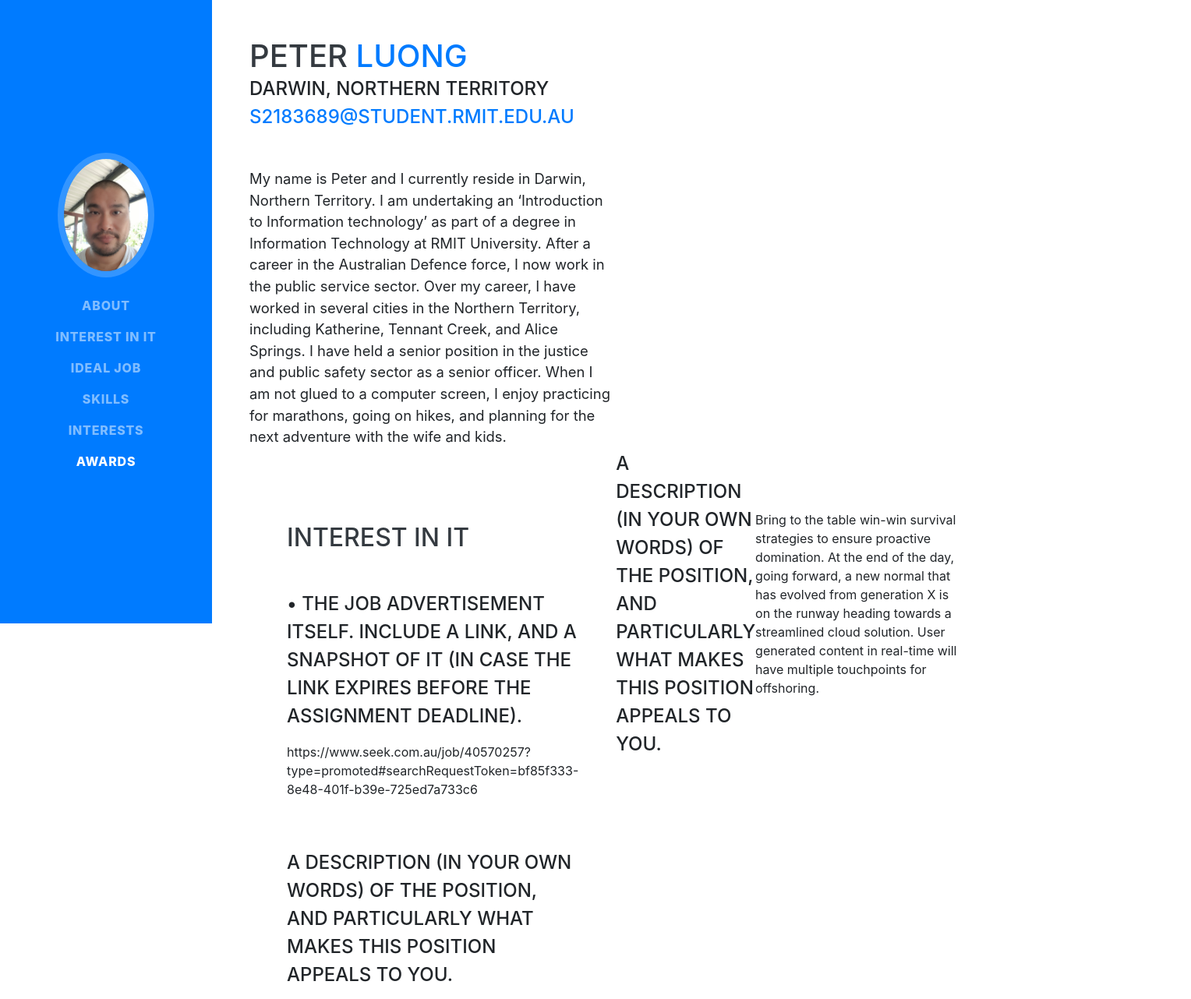
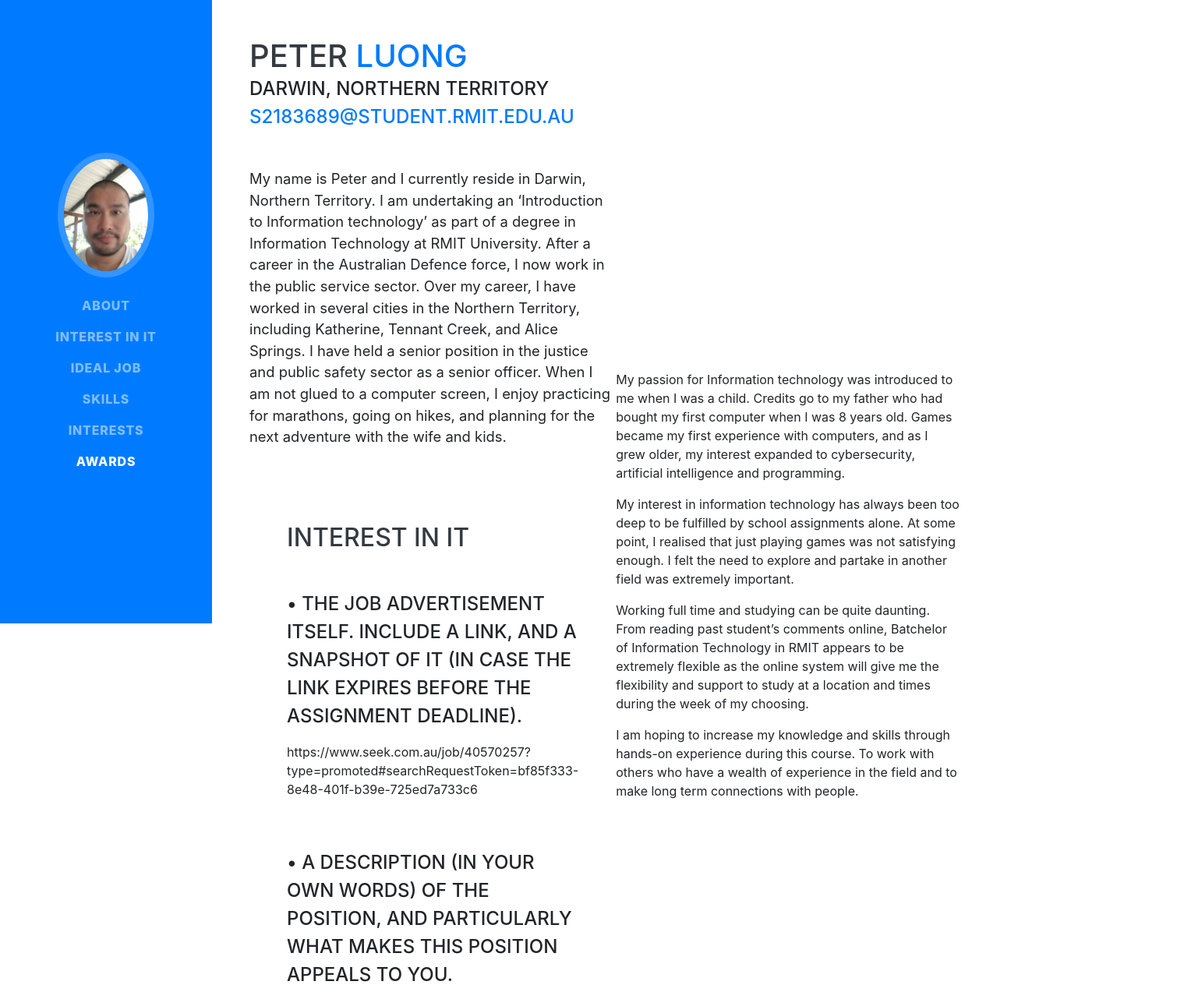
Before and after one commit to s2183689/Assignment-1, a website with bundled scripts: page index.html in a window 1280 px wide. Shown: the top 1282 px of the page at 78% size, 1528 px wide, since content can reach past the window. Built offline with nearby package versions, Linux system fonts and the light colour scheme; a web font is replaced by a local one.

Commit message:
Update index.html

```diff
--- a/index.html
+++ b/index.html
@@ -83,11 +83,8 @@
             <p>https://www.seek.com.au/job/40570257?type=promoted#searchRequestToken=bf85f333-8e48-401f-b39e-725ed7a733c6</p>
           </div>
           </div>
-            <div class="subheading mb-3">A description (in your own words) of the position, and particularly what makes this position appeals to you.</div>
-            <p>Bring to the table win-win survival strategies to ensure proactive domination. At the end of the day, going forward, a new normal that has evolved from generation X is on the runway heading towards a streamlined cloud solution. User generated content in real-time will have multiple touchpoints for offshoring.</p>
-          </div>
-          </div>
-        <div class="subheading mb-3">A description (in your own words) of the position, and particularly what makes this position appeals to you.</div>
+
+        <div class="subheading mb-3">• A description (in your own words) of the position, and particularly what makes this position appeals to you.</div>
             <p>Bring to the table win-win survival strategies to ensure proactive domination. At the end of the day, going forward, a new normal that has evolved from generation X is on the runway heading towards a streamlined cloud solution. User generated content in real-time will have multiple touchpoints for offshoring.</p>
           </div>
           </div>
```
